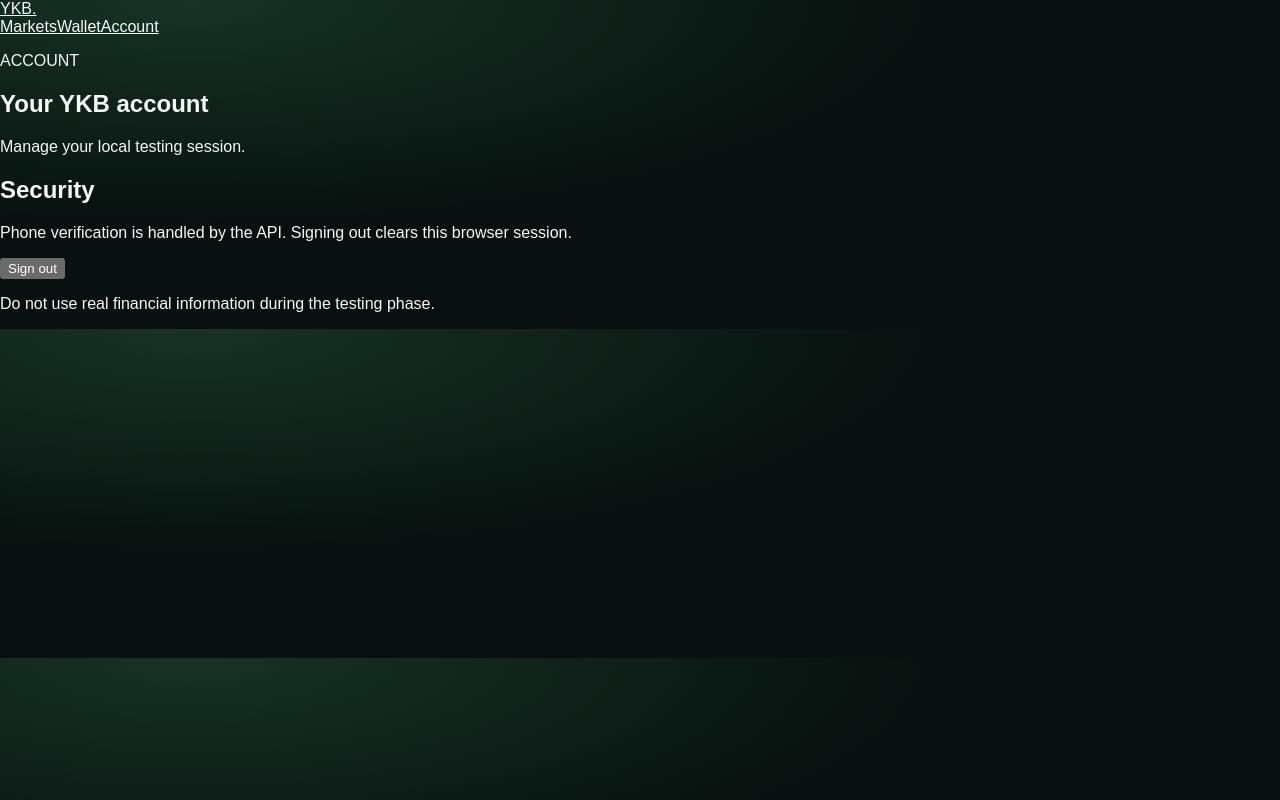
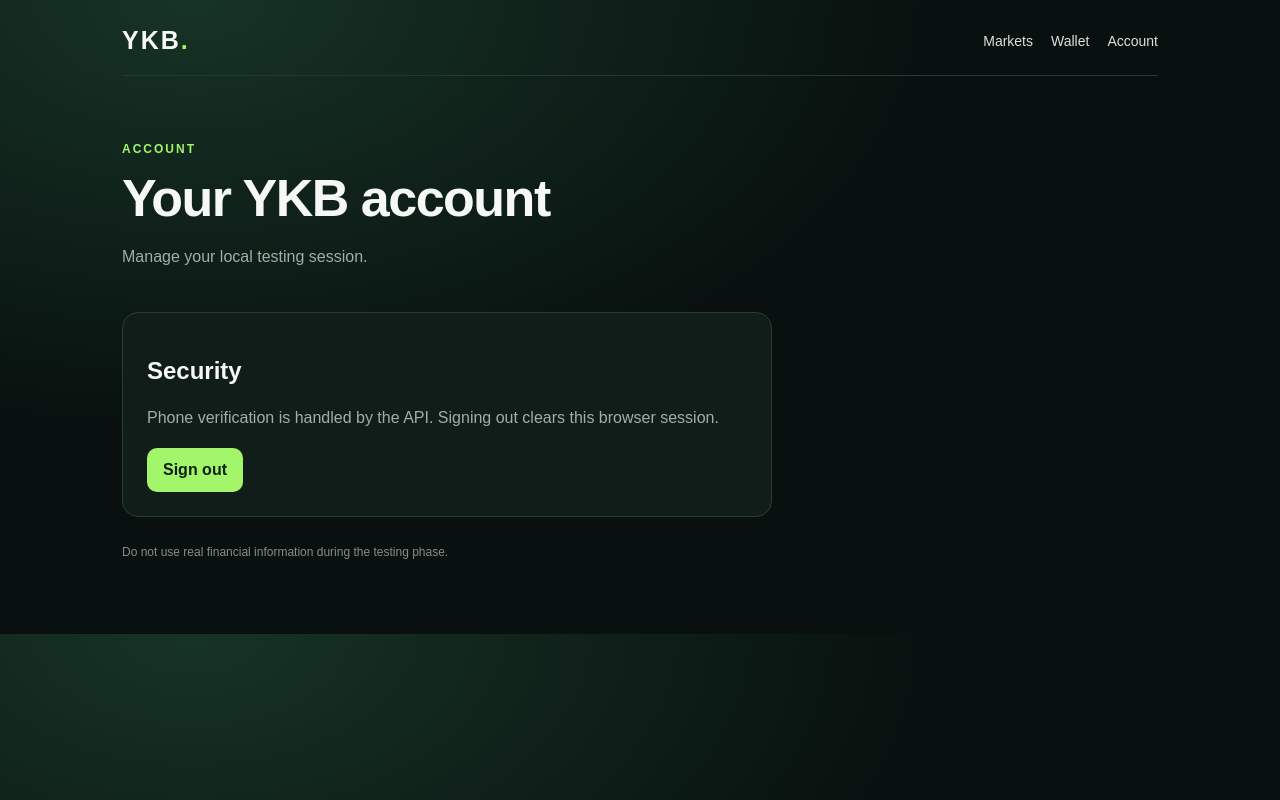
Before and after one commit to 0xclets/You-know-ball, a Next.js app in the folder apps/web/: page /account in a window 1280 px wide. Built offline with nearby package versions, Linux system fonts and the light colour scheme.

Commit message:
style: add auth wallet and navigation layouts

```diff
--- a/apps/web/app/globals.css
+++ b/apps/web/app/globals.css
@@ -2,3 +2,33 @@
 * { box-sizing: border-box; }
 body { margin: 0; background: radial-gradient(ellipse at 15% 0%, #173326 0, var(--bg) 48%); color: #f5f8f5; font-family: Arial, Helvetica, sans-serif; }
 a { color: inherit; }
+button, input, select { font: inherit; }
+button { cursor: pointer; background: var(--accent); border: 0; border-radius: 10px; color: #102014; font-weight: 800; padding: 13px 16px; }
+button:disabled { opacity: .6; cursor: wait; }
+.brand { font-weight: 900; letter-spacing: 2px; font-size: 25px; text-decoration: none; }
+.brand span { color: var(--accent); }
+.auth-shell, .app-shell { max-width: 1080px; margin: 0 auto; padding: 26px 22px 60px; }
+.auth-card { max-width: 490px; margin: 60px auto; background: var(--panel); border: 1px solid #2a3d32; border-radius: 20px; padding: clamp(22px, 5vw, 38px); }
+.auth-card h1, .page-intro h1 { font-size: clamp(34px, 7vw, 52px); letter-spacing: -1.5px; margin: 8px 0 14px; }
+.eyebrow { color: var(--accent); font-size: 12px; font-weight: 800; letter-spacing: 2px; }
+.muted { color: var(--muted); line-height: 1.65; }
+.auth-form { display: grid; gap: 18px; margin-top: 26px; }
+.auth-form label { display: grid; gap: 8px; font-size: 14px; color: #d7e3db; }
+.auth-form input, .auth-form select { width: 100%; border: 1px solid #34483c; background: #09130f; color: #fff; padding: 13px; border-radius: 9px; }
+.secondary { color: #f5f8f5; background: transparent; border: 1px solid #34483c; }
+.status-message { padding: 12px 14px; border: 1px solid #506a42; border-radius: 10px; color: #d8f5c7; overflow-wrap: anywhere; }
+.small-note { color: #7f9287; font-size: 12px; line-height: 1.7; margin-top: 25px; }
+.app-topbar { display: flex; justify-content: space-between; align-items: center; gap: 20px; border-bottom: 1px solid #26382f; padding-bottom: 20px; }
+.app-topbar nav { display: flex; gap: 18px; flex-wrap: wrap; }
+.app-topbar nav a { color: #d7e3db; text-decoration: none; font-size: 14px; }
+.app-topbar nav a:hover { color: var(--accent); }
+.page-intro { padding: 54px 0 26px; }
+.wallet-grid { display: grid; grid-template-columns: repeat(auto-fit, minmax(240px, 1fr)); gap: 16px; }
+.balance-card, .panel { background: var(--panel); border: 1px solid #2a3d32; border-radius: 16px; padding: 24px; }
+.balance-card p { color: #c2d1c8; margin-top: 0; }
+.balance-card h2 { font-size: clamp(29px, 5vw, 42px); letter-spacing: -1px; margin: 12px 0 20px; }
+.balance-card span { color: var(--muted); font-size: 12px; }
+.balance-card.bonus { border-color: #50773f; background: linear-gradient(145deg, #172b1d, #111d19); }
+.balance-card.bonus h2 { color: var(--accent); }
+.panel { max-width: 650px; }
+@media (max-width: 520px) { .app-topbar { align-items: flex-start; flex-direction: column; } .app-topbar nav { gap: 14px; } .auth-card { margin-top: 36px; } }
```
